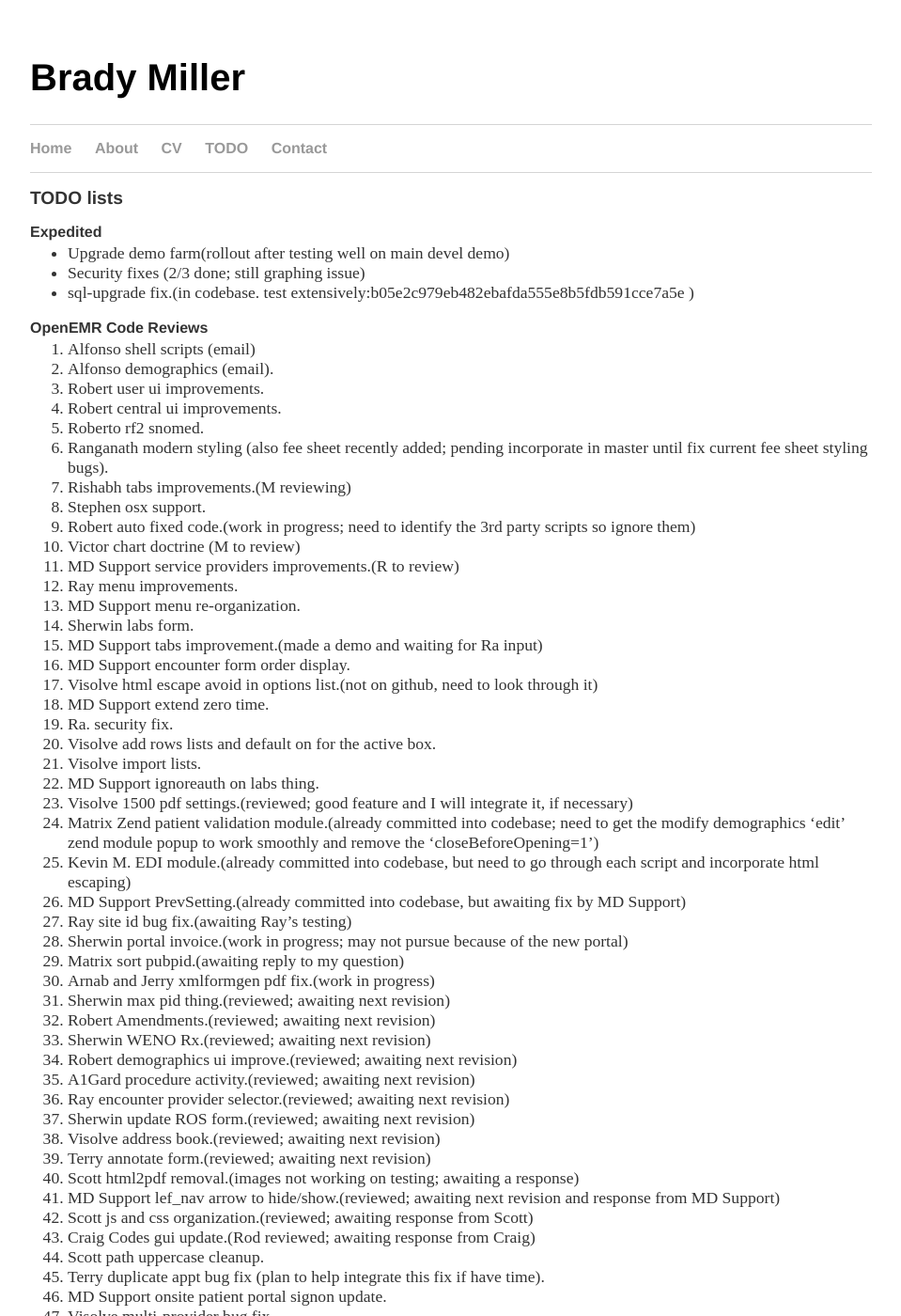
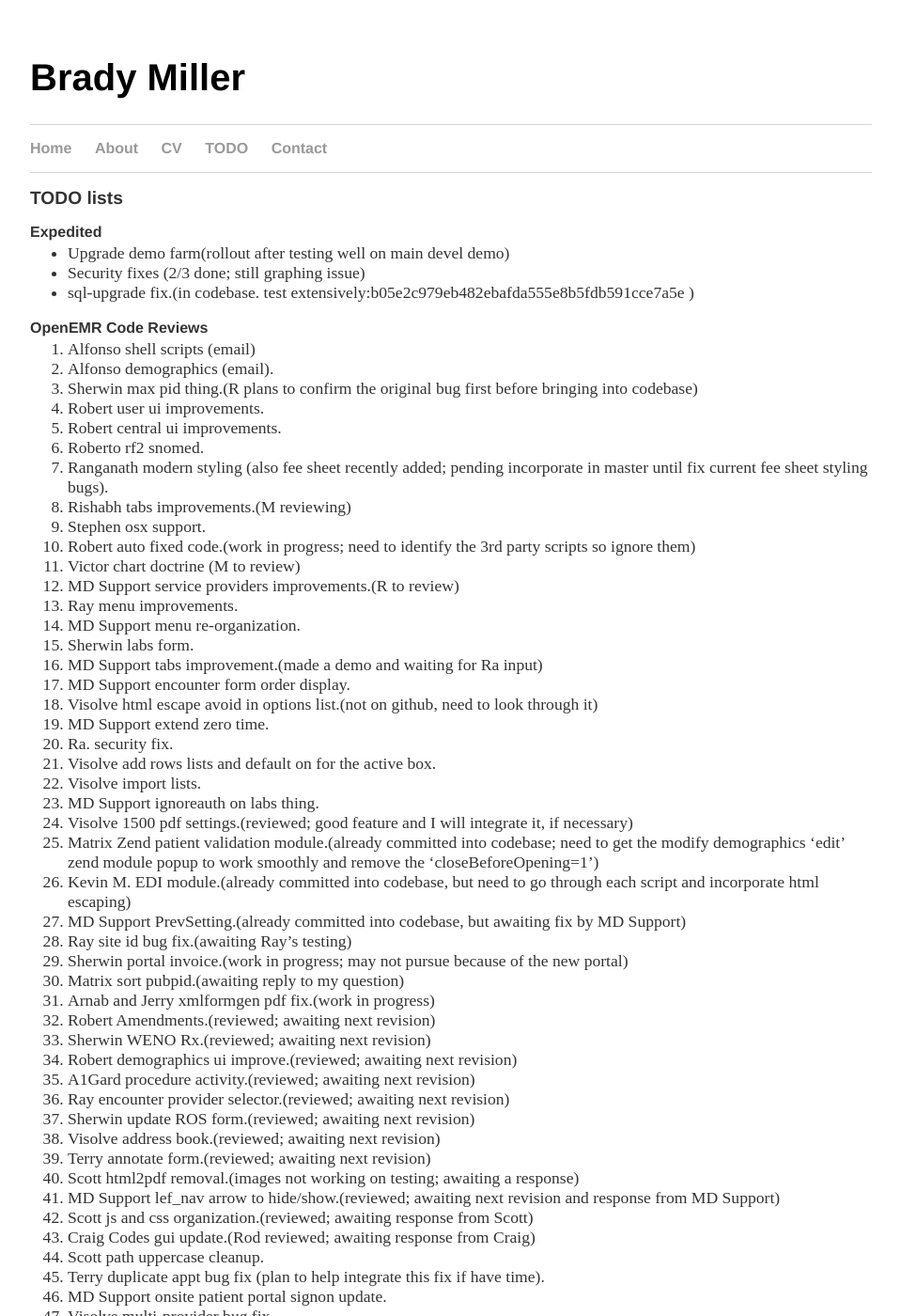
Before and after one commit to bradymiller/bradymiller.github.io, a Jekyll site: the page built from todo/index.md, in a window 1280 px wide and 1400 px high. Shown: the whole window at 94% size, without its empty margins (160-1119 px from the left). Built offline with Jekyll 4.4.1, drawn with Linux system fonts in a browser that asks for light colours; our own code applies the rules of GitHub Pages for plain Markdown files.

Commit message:
Update index.md

```diff
--- a/todo/index.md
+++ b/todo/index.md
@@ -11,6 +11,7 @@
 ### OpenEMR Code Reviews
 1. Alfonso shell scripts (email)
 1. Alfonso demographics (email).
+1. Sherwin max pid thing.(R plans to confirm the original bug first before bringing into codebase)
 1. Robert user ui improvements.
 1. Robert central ui improvements.
 1. Roberto rf2 snomed.
@@ -39,7 +40,6 @@
 1. Sherwin portal invoice.(work in progress; may not pursue because of the new portal)
 1. Matrix sort pubpid.(awaiting reply to my question)
 1. Arnab and Jerry xmlformgen pdf fix.(work in progress)
-1. Sherwin max pid thing.(reviewed; awaiting next revision)
 1. Robert Amendments.(reviewed; awaiting next revision)
 1. Sherwin WENO Rx.(reviewed; awaiting next revision)
 1. Robert demographics ui improve.(reviewed; awaiting next revision)
```
